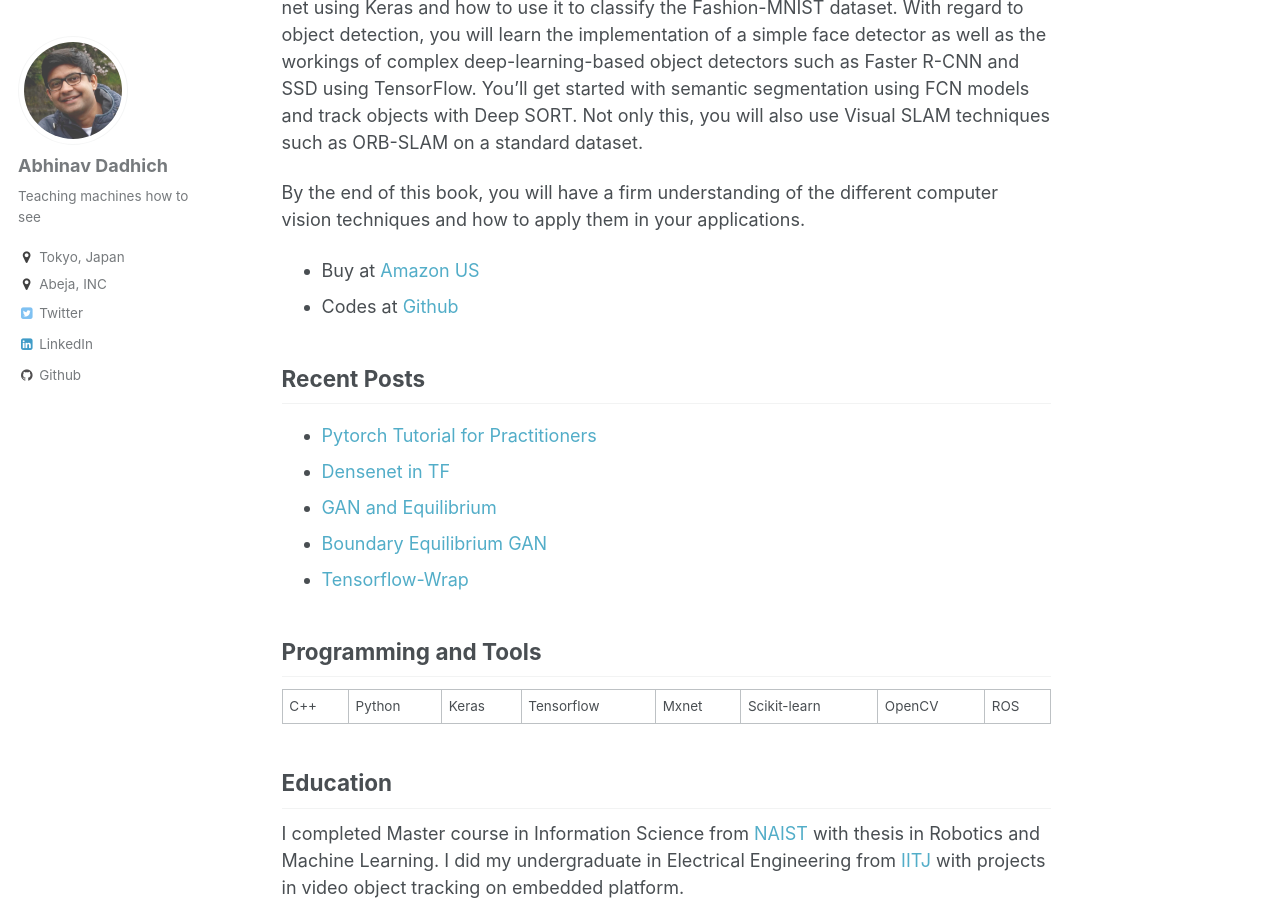
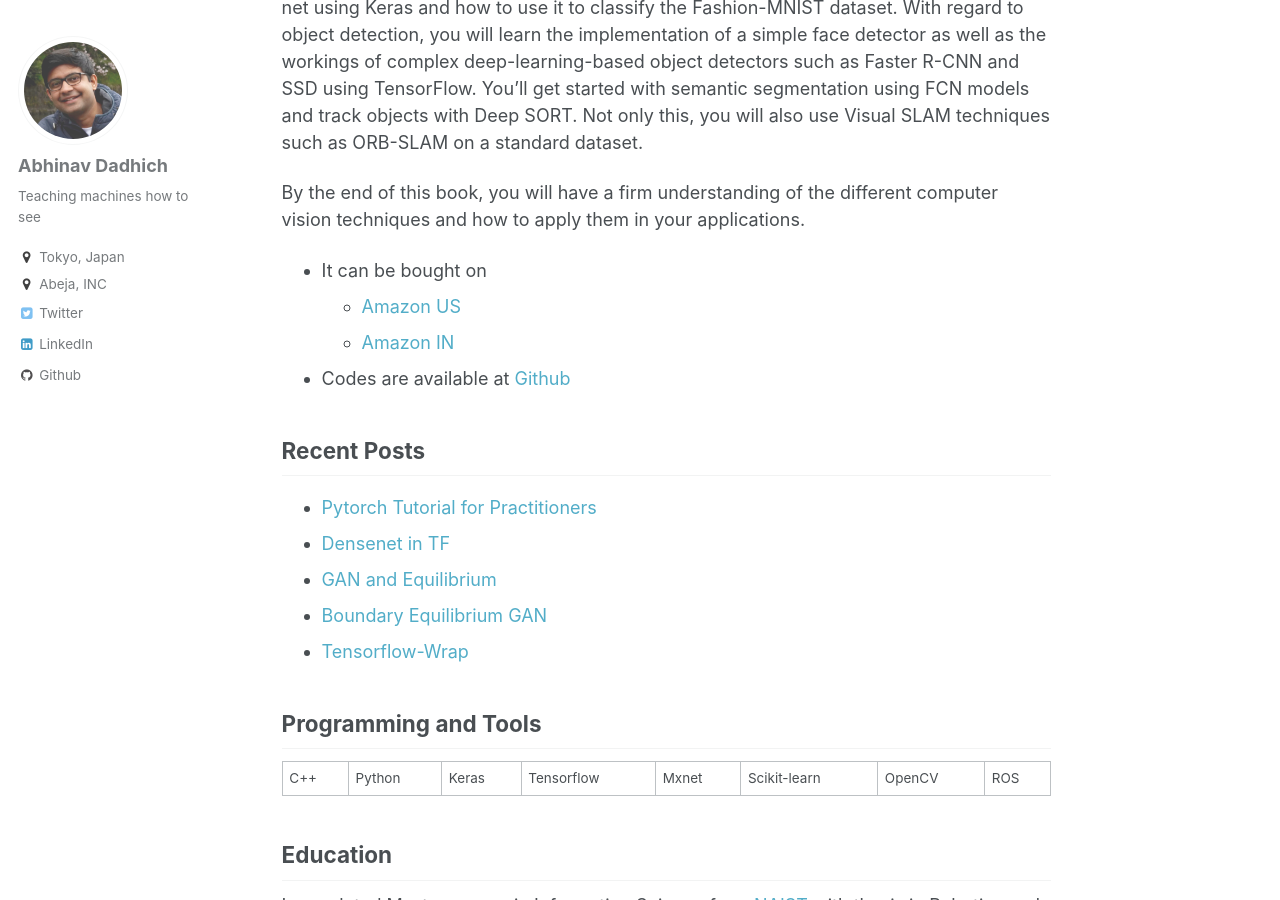
Before and after one commit to ResByte/ResByte.github.io, a Jekyll site: the page built from _pages/about.md, in a window 1280 px wide and 900 px high, scrolled down 948 px. Built offline with Jekyll 4.4.1, drawn with Linux system fonts in a browser that asks for light colours.

Commit message:
Updates to about

```diff
--- a/_pages/about.md
+++ b/_pages/about.md
@@ -30,8 +30,11 @@
 
 By the end of this book, you will have a firm understanding of the different computer vision techniques and how to apply them in your applications.
 
-- Buy at [Amazon US](https://www.amazon.com/Practical-Computer-Vision-insightful-information/dp/1788297687/ref=sr_1_3?ie=UTF8&qid=1519823185&sr=8-3&keywords=Practical+Computer+vision)
-- Codes at [Github](https://github.com/ResByte/Practical-Computer-Vision)
+- It can be bought on
+	- [Amazon US](https://www.amazon.com/Practical-Computer-Vision-insightful-information/dp/1788297687/ref=sr_1_3?ie=UTF8&qid=1519823185&sr=8-3&keywords=Practical+Computer+vision)
+	- [Amazon IN](https://www.amazon.in/Practical-Computer-Vision-insightful-information-ebook/dp/B079QXG3WR/ref=tmm_kin_swatch_0?_encoding=UTF8&qid=1519824336&sr=8-1)
+
+- Codes are available at [Github](https://github.com/ResByte/Practical-Computer-Vision)
 
 ## Recent Posts
 - [Pytorch Tutorial for Practitioners](https://resbyte.github.io/posts/2017/08/pytorch-tutorial/)
```
